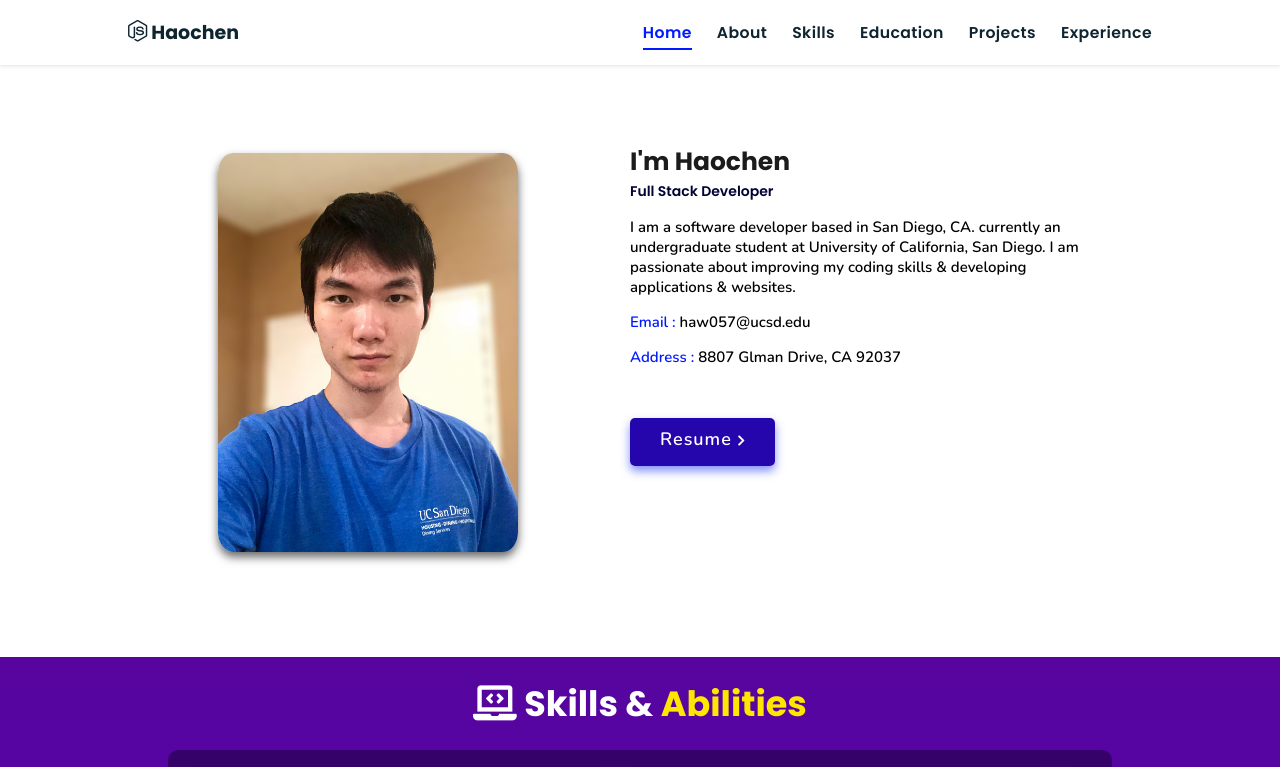
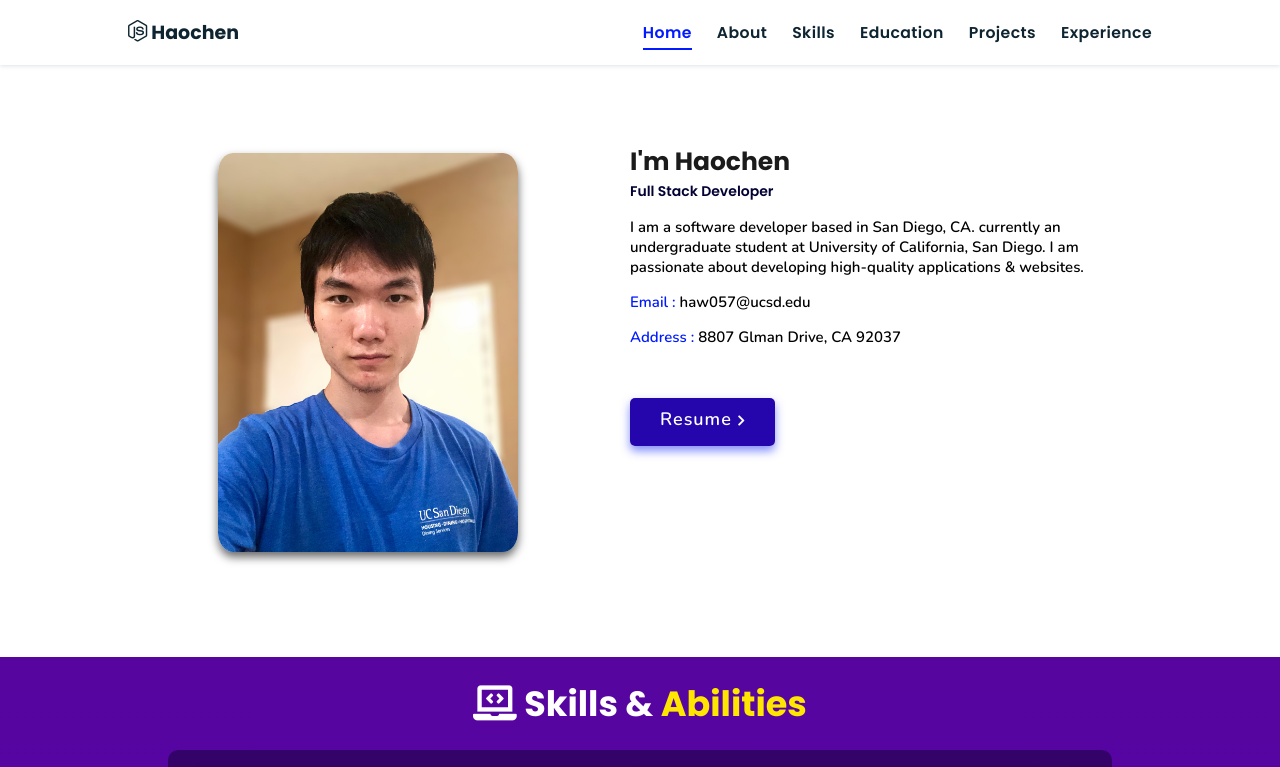
Before and after one commit to HaochenWang1243/Portfolio-Website, a plain HTML site: page index.html in a window 1280 px wide. Both pictures are taken after a click on the link "About". Shown: the part 800-1567 px from the top of the page. Drawn offline with nearby package versions, Linux system fonts and the light colour scheme.

Commit message:
update resume

```diff
--- a/index.html
+++ b/index.html
@@ -81,7 +81,7 @@
         <p>
           I am a software developer based in San Diego, CA.
           currently an undergraduate student at University of California, San Diego.
-          I am passionate about improving my coding skills & developing applications & websites.
+          I am passionate about developing high-quality applications & websites.
         </p>
         <div class="box-container">
             <!-- <div class="box">
```
Also changed, not shown: 1 other file.
